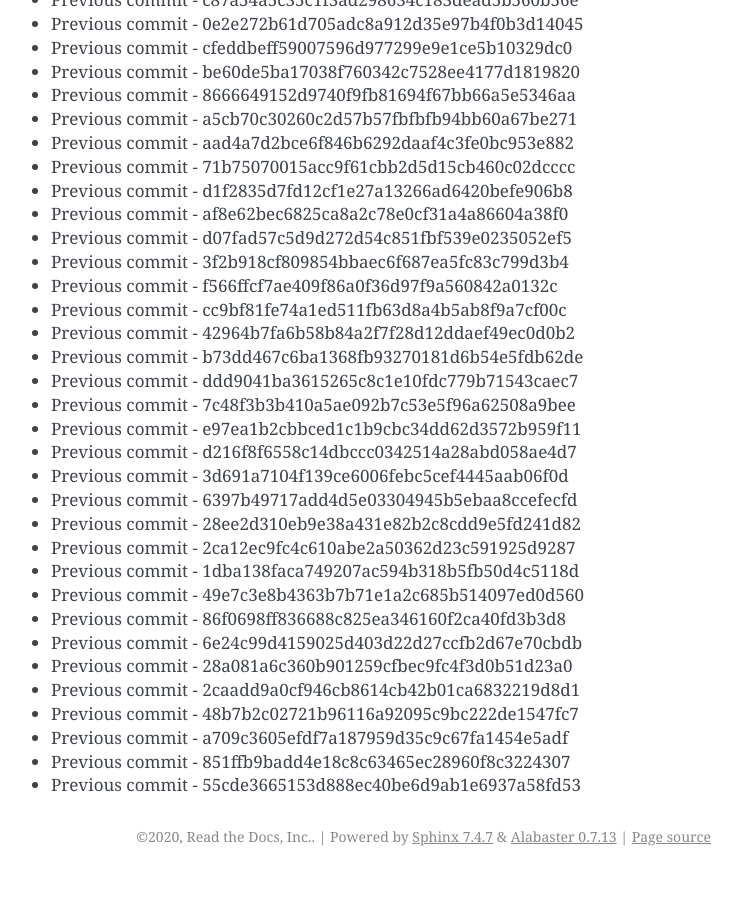
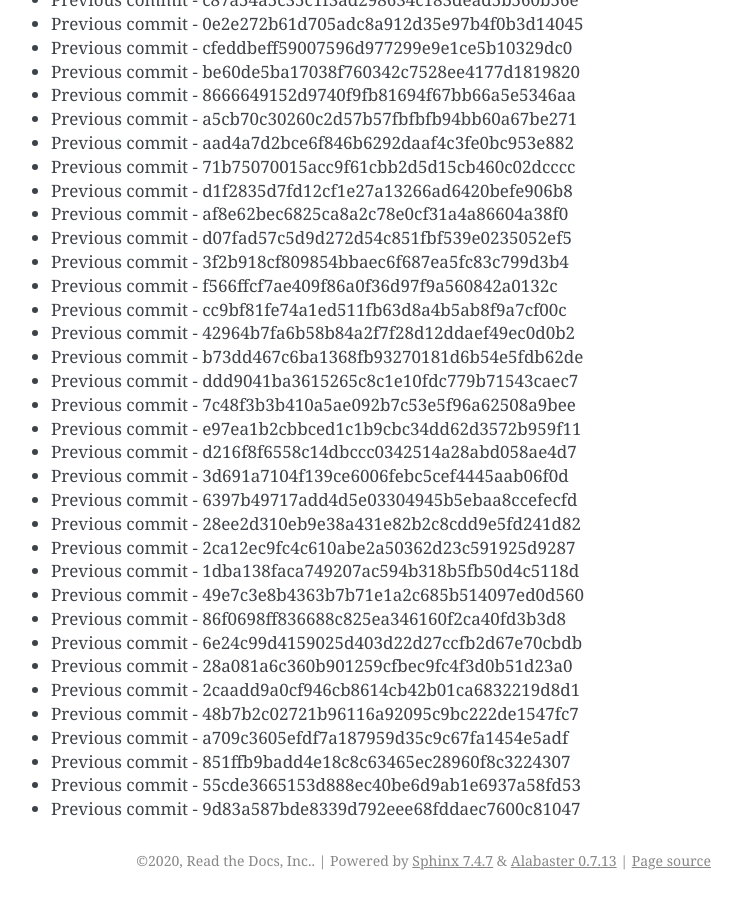
Before and after one commit to readthedocs/rtd-git-stresstest, a Sphinx documentation site: the page built from docs/updates.rst, in a window 1280 px wide and 900 px high, scrolled down 18622 px. Shown: the whole window, without its empty margins (399-1141 px from the left). Built offline with Sphinx 7.4.7, drawn with Linux system fonts in a browser that asks for light colours; before the commit the page ends 19498 px from its top, so only the background shows below that.

Commit message:
Generating commit from previous: 9d83a587bde8339d792eee68fddaec7600c81047

```diff
--- a/docs/updates.rst
+++ b/docs/updates.rst
@@ -814,3 +814,4 @@ It can be tested for any performance characteristics.
 * Previous commit - a709c3605efdf7a187959d35c9c67fa1454e5adf
 * Previous commit - 851ffb9badd4e18c8c63465ec28960f8c3224307
 * Previous commit - 55cde3665153d888ec40be6d9ab1e6937a58fd53
+* Previous commit - 9d83a587bde8339d792eee68fddaec7600c81047
```
